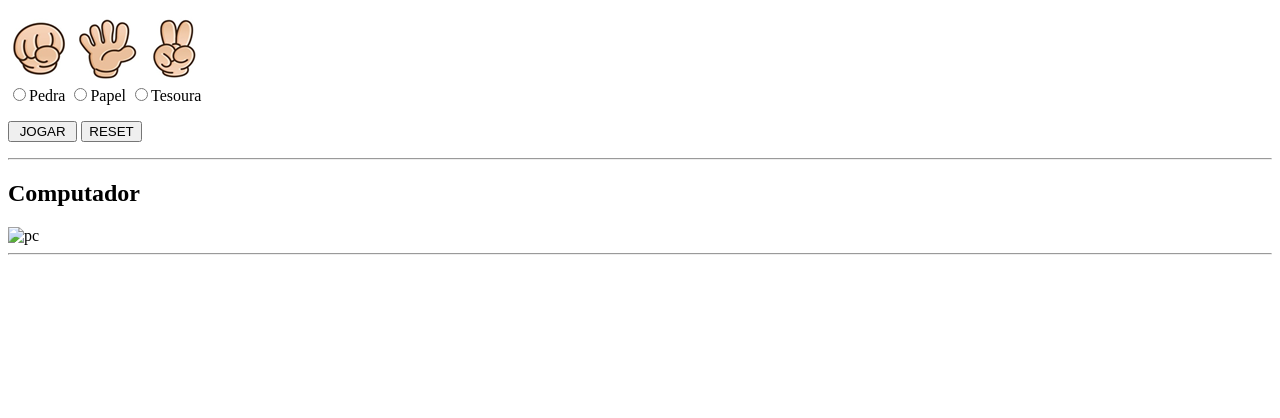
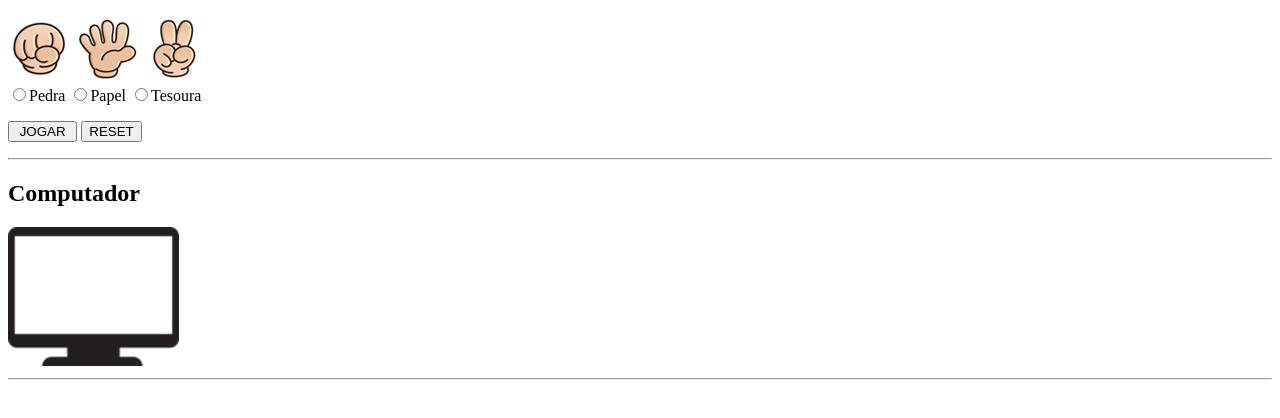
Before and after one commit to saulogomesdocarmo/jokenpo, a plain HTML site: page index.html in a window 1280 px wide. Shown: the part 110-528 px from the top of the page. Drawn offline with Linux system fonts and the light colour scheme; the site is published under a folder, as on GitHub Pages, so addresses that start at the root find nothing.

Commit message:
pc imagen

```diff
--- a/index.html
+++ b/index.html
@@ -27,7 +27,7 @@
     <h2>
         Computador
     </h2>
-    <img src="/img/pc.png" alt="pc" id="pc">
+    <img src="img/pc.png" alt="pc" id="pc">
     <hr>
 
     <h3 id="placar"></h3>
```
